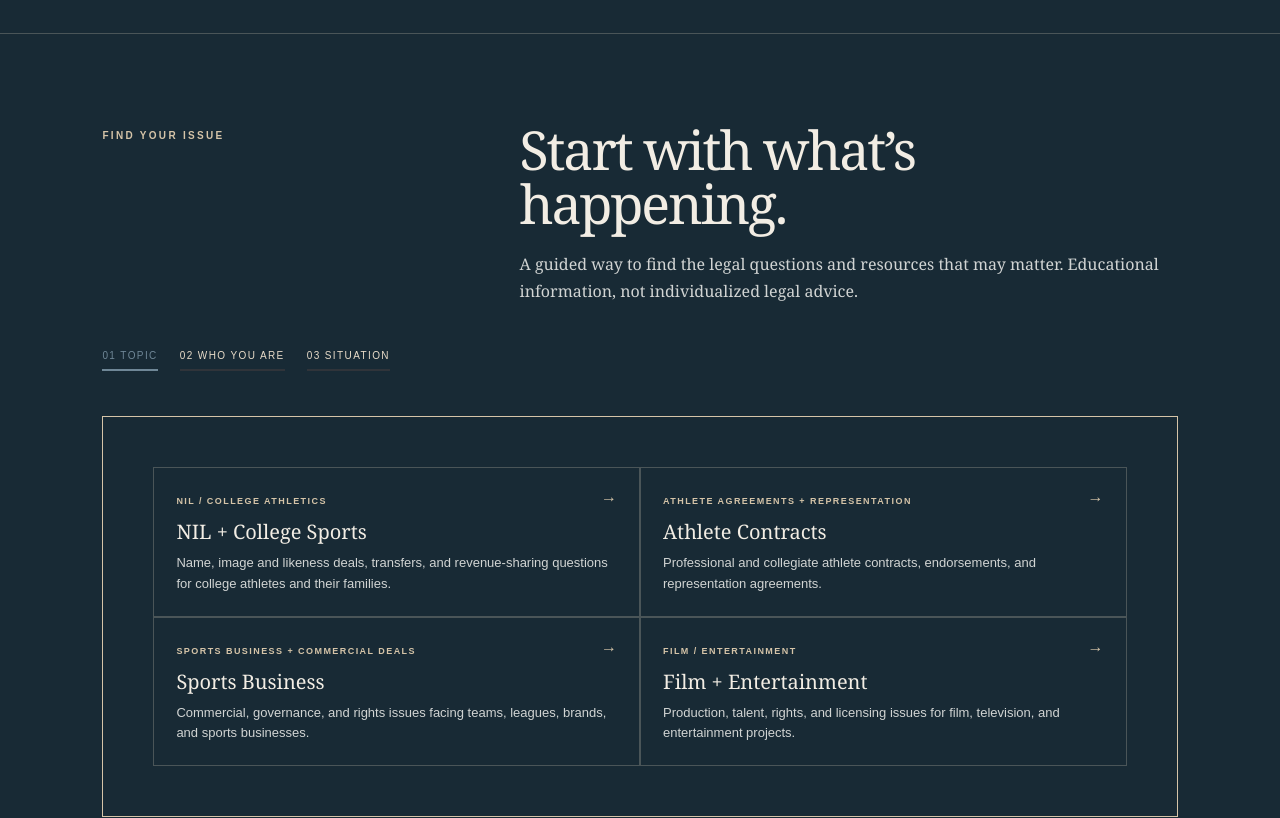
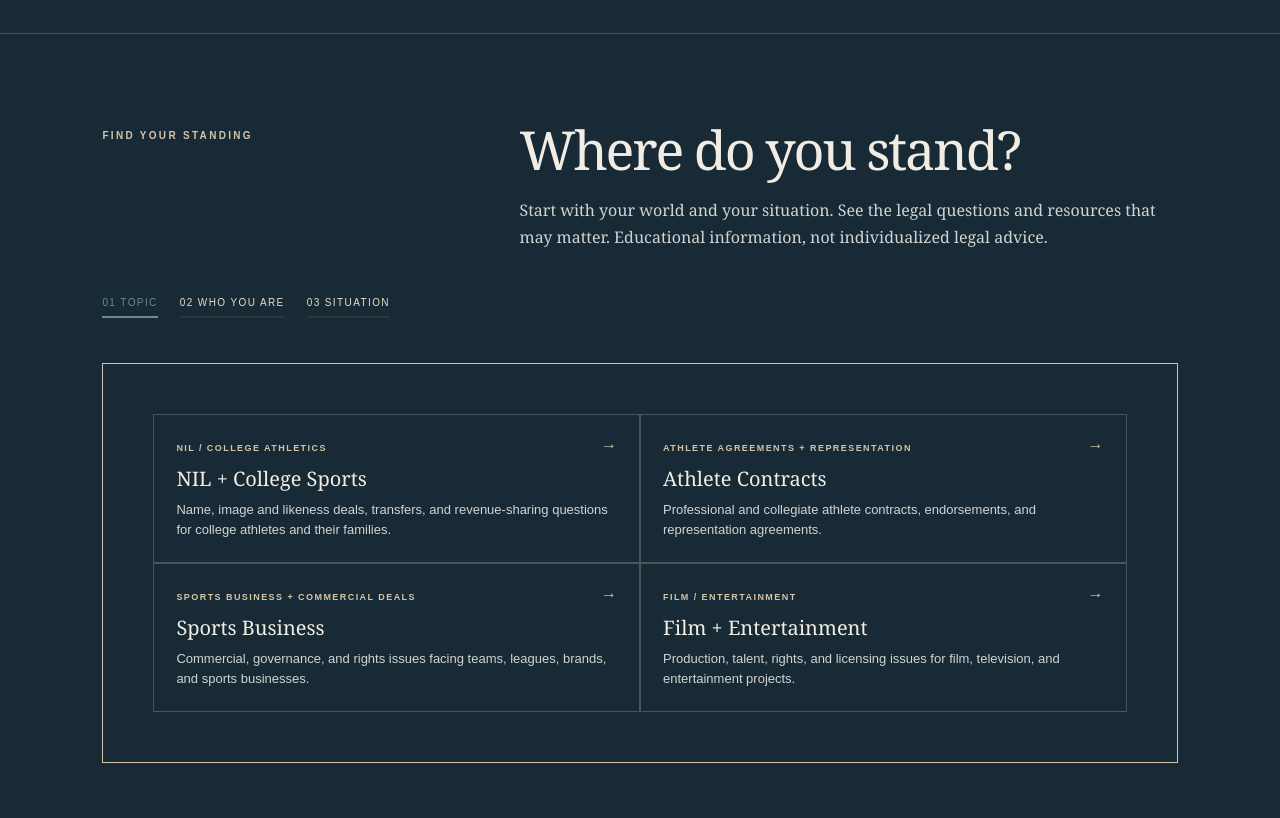
Before and after one commit to alexkaglew-ux/legal-audit, a React (Vite) app: page / in a window 1280 px wide. Shown: the part 1160-1978 px from the top of the page. Built offline with nearby package versions, Linux system fonts and the light colour scheme.

Commit message:
Reframe explorer as Find Your Standing

```diff
--- a/src/components/IssueExplorer.jsx
+++ b/src/components/IssueExplorer.jsx
@@ -10,13 +10,14 @@ export default function IssueExplorer(){
  const selectPersona=id=>{setPersonaId(id);setIssueId(null)};
  const step=!path?1:!personaId?2:3;
  return <section className="issue-explorer section" id="issue-explorer" aria-labelledby="explorer-heading">
-   <div className="explorer-intro"><p className="eyebrow">FIND YOUR ISSUE</p><h2 id="explorer-heading">Start with what’s happening.</h2><p className="explorer-deck">A guided way to find the legal questions and resources that may matter. Educational information, not individualized legal advice.</p></div>
+   <div className="explorer-intro"><p className="eyebrow">FIND YOUR STANDING</p><h2 id="explorer-heading">Where do you stand?</h2><p className="explorer-deck">Start with your world and your situation. See the legal questions and resources that may matter. Educational information, not individualized legal advice.</p></div>
+   <div className="explorer-workspace">
    <ol className="explorer-steps" aria-label="Explorer progress"><li className={step>=1?'done':''}>01 Topic</li><li className={step>=2?'done':''}>02 Who you are</li><li className={step>=3?'done':''}>03 Situation</li></ol>
    <div className="explorer-panel" aria-live="polite">
    {!path&&<div className="explorer-options">{PROMOTED_PATHS.map(p=><button key={p.id} type="button" className="explorer-option-card" onClick={()=>selectPath(p.id)}><span className="explorer-kicker">{p.kicker}</span><h3>{p.label}</h3><p>{p.description}</p><i>→</i></button>)}</div>}
    {path&&!personaId&&<div className="explorer-step"><button type="button" className="explorer-back" onClick={reset}>← Topics</button><h3>{path.personaStep.question}</h3><div className="explorer-options explorer-options--pills">{path.personaStep.options.map(o=><button key={o.id} type="button" className="explorer-pill" onClick={()=>selectPersona(o.id)}>{o.label}</button>)}</div></div>}
-   {path&&personaId&&!issueId&&<div className="explorer-step"><button type="button" className="explorer-back" onClick={()=>setIssueId(null)}>← Back</button><h3>{path.issueStep.question}</h3><div className="explorer-options explorer-options--pills">{path.issueStep.options.map(o=><button key={o.id} type="button" className="explorer-pill" onClick={()=>setIssueId(o.id)}>{o.label}</button>)}</div></div>}
+   {path&&personaId&&!issueId&&<div className="explorer-step"><button type="button" className="explorer-back" onClick={()=>setPersonaId(null)}>← Back</button><h3>{path.issueStep.question}</h3><div className="explorer-options explorer-options--pills">{path.issueStep.options.map(o=><button key={o.id} type="button" className="explorer-pill" onClick={()=>setIssueId(o.id)}>{o.label}</button>)}</div></div>}
    {path&&personaId&&issue&&<div className="explorer-result"><button type="button" className="explorer-back" onClick={()=>setIssueId(null)}>← Back</button><span className="explorer-kicker">{path.kicker}</span><h3>{issue.label}</h3>{issue.whatMatters.length>0&&<div className="explorer-result-block"><p className="explorer-result-label">Questions that may matter</p><ul>{issue.whatMatters.map(point=><li key={point}>{point}</li>)}</ul></div>}{path.resources.length>0&&<div className="explorer-result-block"><p className="explorer-result-label">Start here</p><ul className="explorer-resource-list">{path.resources.map(r=><li key={r.label}><a className="text-link" href={r.url}>{r.label} →</a></li>)}</ul></div>}<div className="explorer-result-block explorer-cta-block"><p className="explorer-contact-note">{ISSUE_EXPLORER_CONTACT_NOTE}</p><a className="primary-button" href="mailto:ak@thelewfirm.com">Contact Alex →</a></div><button type="button" className="text-link explorer-restart" onClick={reset}>Start over →</button></div>}
-   </div>
+   </div></div>
  </section>;
 }
```
